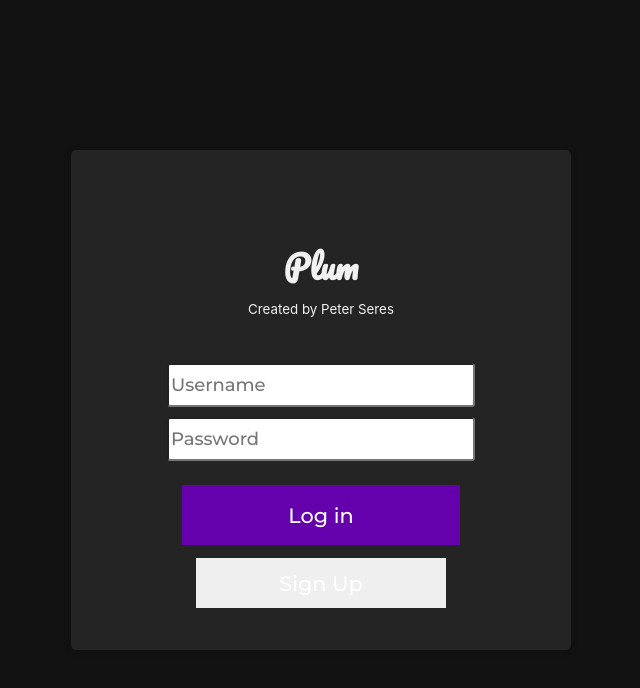
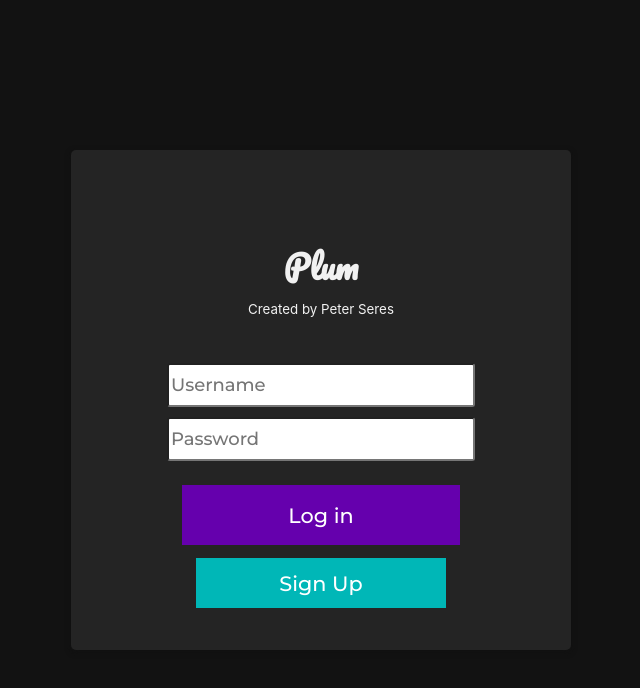
Before and after one commit to SeresP99/Thesis, a React (Create React App) app in the folder frontend/: page / in a window 1280 px wide. Shown: the top 688 px of the page, without its empty margins (319-959 px from the left). Built offline with nearby package versions, Linux system fonts and the light colour scheme; no server answers.

Commit message:
feat(theme): add secondary button colors

```diff
--- a/frontend/src/themes.js
+++ b/frontend/src/themes.js
@@ -6,5 +6,7 @@ export const darkTheme = {
     text: "#f1f1f1",
     primary: "#6500ad",
     primaryHover: "#500089",
+    secondary: "#00b7b7",
+    secondaryHover: "#008080",
     shadow: "0 2px 5px 1px #111",
   };
```
